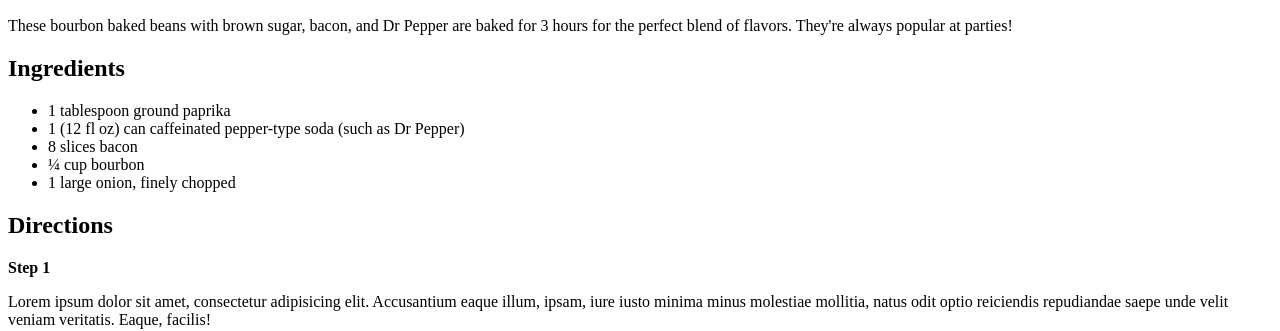
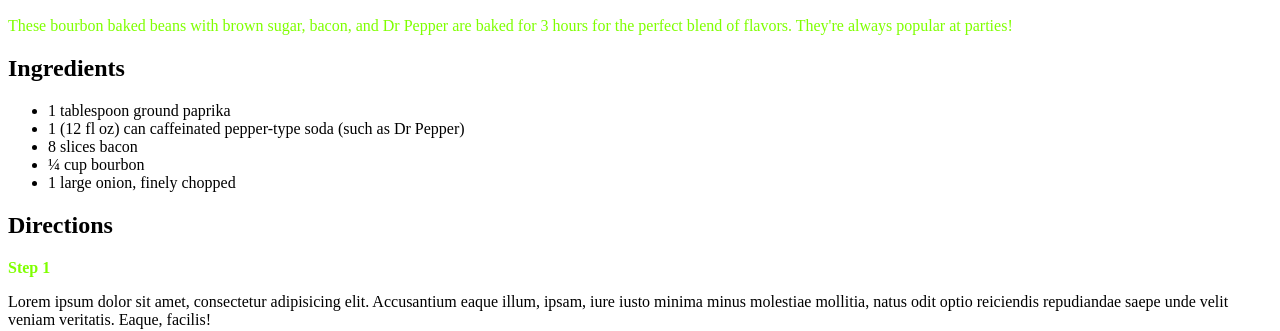
Before and after one commit to Sajad-Ul-Mulk/odin-recipes, a plain HTML site: page recipes/bourbonbakedbeans.html in a window 1280 px wide. Shown: the part 483-814 px from the top of the page. Drawn offline with Linux system fonts and the light colour scheme.

Commit message:
Added My CSS File style in all recipes html files

```diff
--- a/recipes/bourbonbakedbeans.html
+++ b/recipes/bourbonbakedbeans.html
@@ -6,6 +6,8 @@
           content="width=device-width, user-scalable=no, initial-scale=1.0, maximum-scale=1.0, minimum-scale=1.0">
     <meta http-equiv="X-UA-Compatible" content="ie=edge">
     <title>Bourbon Baked Beans</title>
+    <link rel="stylesheet" href="/css/style.css">
+
 </head>
 <body>
 <h1>
```
Also changed, not shown: recipes/bestclassicpotatosalad.html (+1 -1 lines), recipes/crunchyramenbroccolislaw.html (+2 -0 lines), recipes/stuffedburgers.html (+2 -0 lines).
